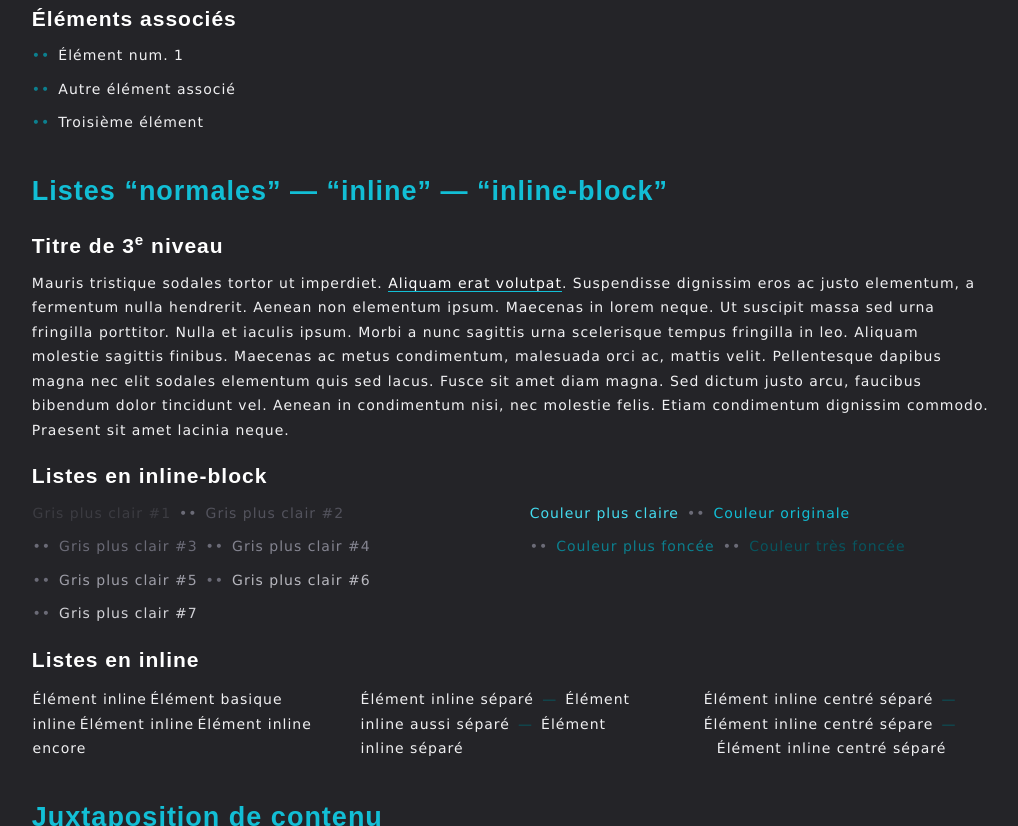
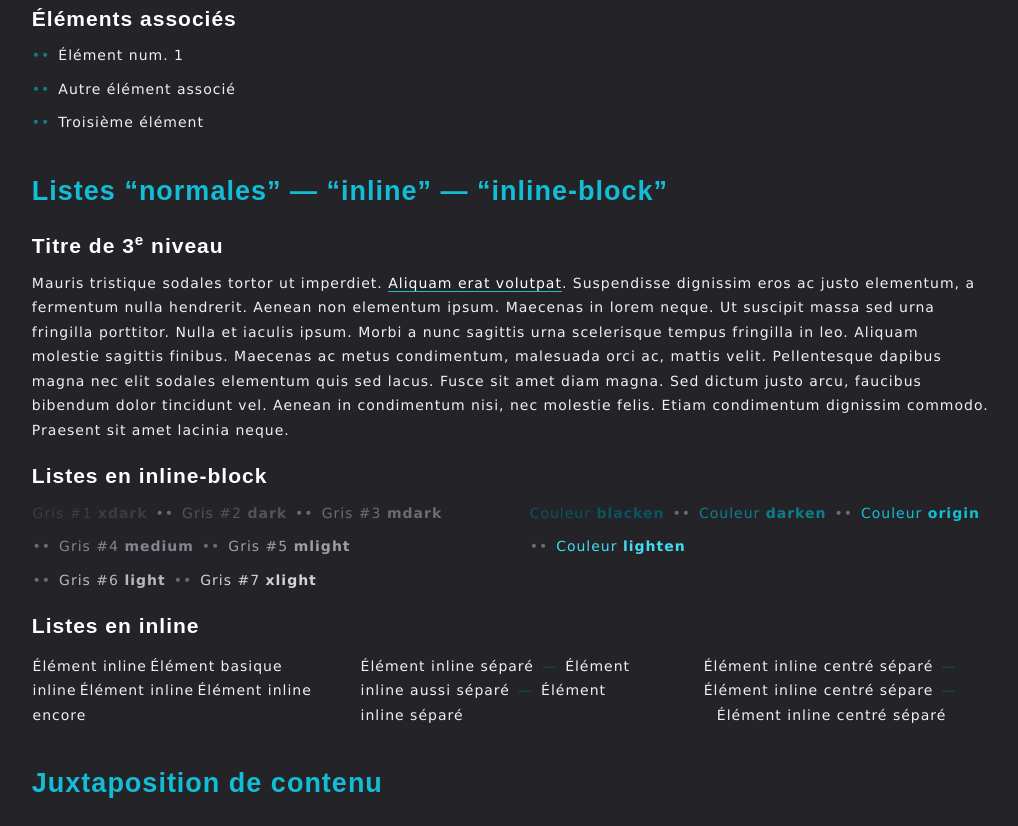
Before and after one commit to ElodieBayet/sass-template, a website: page base.html in a window 1280 px wide. Shown: the part 1529-2355 px from the top of the page, without its empty margins (129-1147 px from the left). Drawn offline with nearby package versions, Linux system fonts and the light colour scheme; files that its build step writes are made by us from their sources; a web font is replaced by a local one.

Commit message:
Insert color and grey classes definition

```diff
--- a/base.html
+++ b/base.html
@@ -165,20 +165,20 @@
 
                     <h3>Listes en inline-block</h3>
                     <div class="grid md">
-                        <ul class="col-50 listitem apart greydepth">
-                            <li>Gris plus clair #1</li>
-                            <li>Gris plus clair #2</li>
-                            <li>Gris plus clair #3</li>
-                            <li>Gris plus clair #4</li>
-                            <li>Gris plus clair #5</li>
-                            <li>Gris plus clair #6</li>
-                            <li>Gris plus clair #7</li>
+                        <ul class="col-50 listitem apart">
+                            <li class="xdark">Gris #1 <strong>xdark</strong></li>
+                            <li class="dark">Gris #2 <strong>dark</strong></li>
+                            <li class="mdark">Gris #3 <strong>mdark</strong></li>
+                            <li class="medium">Gris #4 <strong>medium</strong></li>
+                            <li class="mlight">Gris #5 <strong>mlight</strong></li>
+                            <li class="light">Gris #6 <strong>light</strong></li>
+                            <li class="xlight">Gris #7 <strong>xlight</strong></li>
                         </ul>
-                        <ul class="col-50 listitem apart colordepth">
-                            <li>Couleur plus claire</li>
-                            <li>Couleur originale</li>
-                            <li>Couleur plus foncée</li>
-                            <li>Couleur très foncée</li>
+                        <ul class="col-50 listitem apart">
+                            <li class="blacken">Couleur <strong>blacken</strong></li>
+                            <li class="darken">Couleur <strong>darken</strong></li>
+                            <li class="origin">Couleur <strong>origin</strong></li>
+                            <li class="lighten">Couleur <strong>lighten</strong></li>
                         </ul>
                     </div>
 
--- a/package.json
+++ b/package.json
@@ -1,6 +1,6 @@
 {
   "name": "sass-template",
-  "version": "1.0.3",
+  "version": "1.1.0",
   "description": "Example of a Front-End template with Sass",
   "main": "index.html",
   "scripts": {
--- a/sass/themes/_original_base.scss
+++ b/sass/themes/_original_base.scss
@@ -13,45 +13,6 @@
     - -
     Base Management
 */
-
-// Only for template
-.colordepth {
-    li:nth-of-type(1) {
-        color: kit.$lighten;
-    }
-    li:nth-of-type(2) {
-        color: kit.$origin;
-    }
-    li:nth-of-type(3) {
-        color: kit.$darken;
-    }
-    li:nth-of-type(4) {
-        color: kit.$blacken;
-    }
-}
-.greydepth {
-    li:nth-of-type(1){
-        color: kit.$xdark;
-    }
-    li:nth-of-type(2){
-        color: kit.$dark;
-    }
-    li:nth-of-type(3){
-        color: kit.$mdark;
-    }
-    li:nth-of-type(4){
-        color: kit.$medium;
-    }
-    li:nth-of-type(5){
-        color: kit.$mlight;
-    }
-    li:nth-of-type(6){
-        color: kit.$light;
-    }
-    li:nth-of-type(7){
-        color: kit.$xlight;
-    }
-}
 
 /* Local Mixins */
 @mixin shadowed-edge($deg: 90deg) {
@@ -112,11 +73,40 @@ main {
             border-bottom: 1px solid kit.$darken;
         }
     }
-    .light {
+    // Color classes
+    .blacken {
+        color: kit.$blacken;
+    }
+    .darken {
+        color: kit.$darken;
+    }
+    .origin {
+        color: kit.$origin;
+    }
+    .lighten {
+        color: kit.$lighten;
+    }
+    // Grey classes
+    .xdark {
+        color: kit.$xdark;
+    }
+    .dark {
+        color: kit.$dark;
+    }
+    .mdark {
+        color: kit.$mdark;
+    }
+    .medium {
+        color: kit.$medium;
+    }
+    .mlight {
         color: kit.$mlight;
     }
-    .edvidence {
-        color: kit.$origin;
+    .light {
+        color: kit.$light;
+    }
+    .xlight {
+        color: kit.$xlight;
     }
 }
 
```
